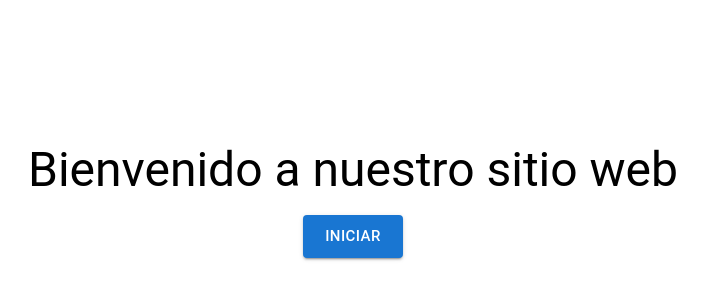
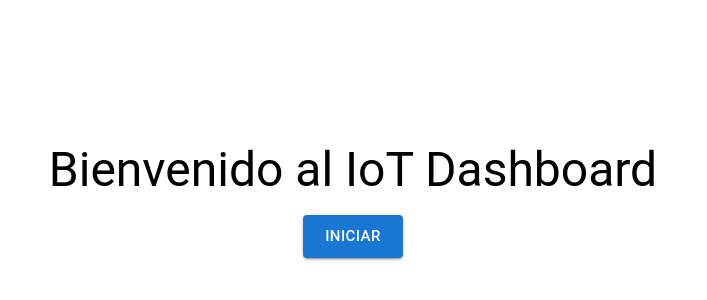
Before and after one commit to ehm2331107019-dev/smarthome-iot, a React (Vite) app: page / in a window 1280 px wide. Shown: the part 208-508 px from the top of the page, without its empty margins (287-994 px from the left). Built offline with nearby package versions, Linux system fonts and the light colour scheme.

Commit message:
Actualizacionn

```diff
--- a/src/layout/Navbar.jsx
+++ b/src/layout/Navbar.jsx
@@ -28,7 +28,7 @@ export default function Navbar({toggleDrawer, isMobile}){
                     </IconButton>
                 )}
                 <Typography variant="h6">
-                    IoT Dashboard - Evelin Hernandez and Ixchel de la Cruz
+                    IoT Dashboard - Enrique Mateo Segundo
                 </Typography>
             </Toolbar>
         </AppBar>
--- a/src/pages/Welcome/WelcomePage.jsx
+++ b/src/pages/Welcome/WelcomePage.jsx
@@ -14,7 +14,7 @@ alignItems="center"
 height="100vh"
 >
 <Typography variant="h3" gutterBottom>
-Bienvenido a nuestro sitio web
+Bienvenido al IoT Dashboard
 </Typography>
 
 <Button
```
